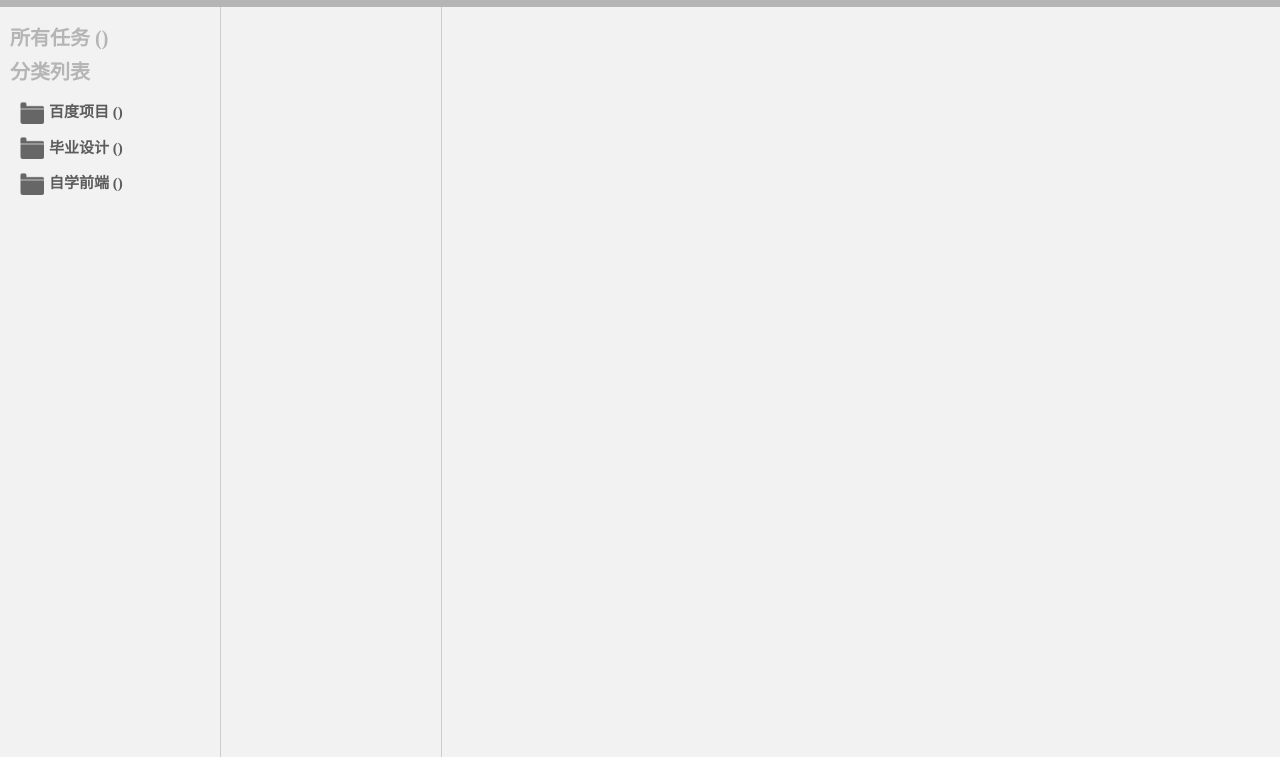
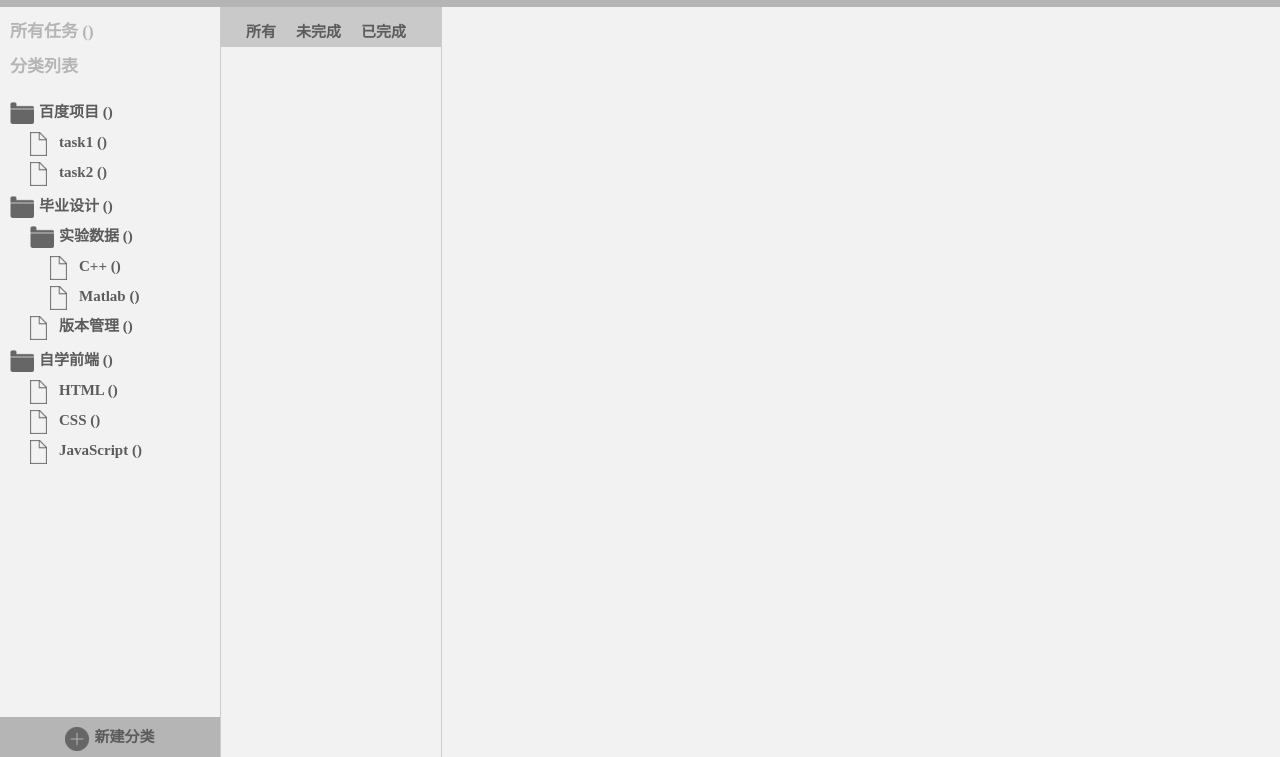
Before and after one commit to KongRain/baidu-tasks, a plain HTML site: page task0003/task0003.html in a window 1280 px wide. Shown: the part 43-800 px from the top of the page. Drawn offline with Linux system fonts and the light colour scheme.

Commit message:
task0003 submission
今天做的

```diff
--- a/task0003/css/style.css
+++ b/task0003/css/style.css
@@ -1,15 +1,15 @@
 * {
     margin: 0;
     padding: 0;
-    font: 12px/1.5 #FF99CC Arial;
+    font: 15px/1.5 #5C5C5C Arial;
 }
 body {
     width: 100%;
     height: 100%;
 }
 h1 {
-    font-size: 20px;
-    margin: 5px 0;
+    font-size: 17px;
+    margin: 10px;
 }
 ul {
     list-style: none;
@@ -34,14 +34,15 @@ a {
     height: 24px;
     margin-right: 5px;
     background: no-repeat;
+    vertical-align: middle;
 }
 .icon.folder {
     -moz-background-image: url(../img/icon/folder.ico);
          background-image: url(../img/icon/folder.ico);
 }
 .icon.doc {
-    -moz-background-image: url(../img/icon/file.ico);
-         background-image: url(../img/icon/file.ico);
+    -moz-background-image: url(../img/icon/file2.ico);
+         background-image: url(../img/icon/file2.ico);
 }
 .icon.ok {
     -moz-background-image: url(../img/icon/ok.ico);
@@ -50,6 +51,10 @@ a {
 .icon.edit {
     -moz-background-image: url(../img/icon/edit.ico);
          background-image: url(../img/icon/edit.ico);
+}
+.icon.add {
+    -moz-background-image: url(../img/icon/add.ico);
+         background-image: url(../img/icon/add.ico);
 }
 .outer {
     width: 100%;
@@ -95,7 +100,6 @@ header .user {
     position: fixed;
     top: 50px;
     bottom: 0;
-    padding: 10px;
     background: #F2F2F2;
     color: #5C5C5C;
     font-size: 15px;
@@ -103,11 +107,11 @@ header .user {
 }
 .main #task-class {
     left: 0;
-    width: 200px;
+    width: 220px;
 }
 .main #task-list {
     left: 221px;
-    width: 200px;
+    width: 220px;
 }
 .main #task-detail {
     right: 0;
@@ -116,16 +120,51 @@ header .user {
 
 .class-list li {
     display: inline-block;
-    vertical-align: middle;
-    margin: 10px;
+    height: 30px;
+    width: 100%;
+    line-height: 30px;
     cursor: pointer;
 }
-.class-list .icon {
-    vertical-align: middle;
+.class-list > li {
+    margin-top: 10px;
 }
-.class-list li + li {
-    margin-top: 0;
+.class-list > li p {
+    text-indent: 10px;
 }
-.class-list ul {
-    display: none;
+.class-list ul > li p {
+    text-indent: 30px;
 }
+.class-list ul ul >li p {
+    text-indent: 50px;
+}
+.addition {
+    position: absolute;
+    bottom: 0;
+    left: 0;
+    background: #B5B5B5;
+    color: #5C5C5C;
+    height: 40px;
+    width: 100%;
+    line-height: 40px;
+    text-align: center;
+    cursor: pointer;
+}
+.head {
+    height: 40px;
+    width: 220px;
+    background: #C9C9C9;
+}
+.head ul {
+    padding: 10px 15px;
+}
+.head li {
+    float: left;
+    display: inline-block;
+    padding: 3px 10px;
+    color: #5C5C5C;
+    font-size: 15px;
+    cursor: pointer;
+}
+.head li:hover {
+    background: #fff;
+}
--- a/task0003/task0003.html
+++ b/task0003/task0003.html
@@ -18,35 +18,43 @@
                 <h1 class="title">所有任务 (<span class="title sum"></span>)</h1>
                 <h1 class="title">分类列表</h1>
                 <ul class="class-list clearfix">
-                    <li><i class="icon folder"></i>百度项目 (<span class="num"></span>)
+                    <li><p><i class="icon folder"></i>百度项目 (<span class="num"></span>)</p>
                         <ul>
-                            <li><i class="icon doc"></i>task1 (<span class="num"></span>)</li>
-                            <li><i class="icon doc"></i>task2 (<span class="num"></span>)</li>
+                            <li><p><i class="icon doc"></i>task1 (<span class="num"></span>)</p></li>
+                            <li><p><i class="icon doc"></i>task2 (<span class="num"></span>)</p></li>
                         </ul>
                     </li>
-                    <li><i class="icon folder"></i>毕业设计 (<span class="num"></span>)
+                    <li><p><i class="icon folder"></i>毕业设计 (<span class="num"></span>)</p>
                         <ul>
-                            <li><i class="icon folder"></i>实验数据 (<span class="num"></span>)
+                            <li><p><i class="icon folder"></i>实验数据 (<span class="num"></span>)</p>
                                 <ul>
-                                    <li><i class="icon doc"></i>C++ (<span class="num"></span>)</li>
-                                    <li><i class="icon doc"></i>Matlab (<span class="num"></span>)</li>
+                                    <li><p><i class="icon doc"></i>C++ (<span class="num"></span>)</p></li>
+                                    <li><p><i class="icon doc"></i>Matlab (<span class="num"></span>)</p></li>
                                 </ul>
                             </li>
-                            <li><i class="icon doc"></i>版本管理 (<span class="num"></span>)</li>
+                            <li><p><i class="icon doc"></i>版本管理 (<span class="num"></span>)</p></li>
                         </ul>
                     </li>
-                    <li><i class="icon folder"></i>自学前端 (<span class="num"></span>)
+                    <li><p><i class="icon folder"></i>自学前端 (<span class="num"></span>)</p>
                         <ul>
-                            <li><i class="icon doc"></i>HTML (<span class="num"></span>)</li>
-                            <li><i class="icon doc"></i>CSS (<span class="num"></span>)</li>
-                            <li><i class="icon doc"></i>JavaScript (<span class="num"></span>)</li>
+                            <li><p><i class="icon doc"></i>HTML (<span class="num"></span>)</p></li>
+                            <li><p><i class="icon doc"></i>CSS (<span class="num"></span>)</p></li>
+                            <li><p><i class="icon doc"></i>JavaScript (<span class="num"></span>)</p></li>
                         </ul>
-
                     </li>
                 </ul>
+                <div class="addition">
+                    <i class="icon add"></i>新建分类
+                </div>
             </div>
             <div id="task-list">
-
+                <div class="head">
+                    <ul class="clearfix">
+                        <li>所有</li>
+                        <li>未完成</li>
+                        <li>已完成</li>
+                    </ul>
+                </div>
             </div>
             <div id="task-detail">
 
```
Also changed, not shown: task0003/img/icon/add.ico (added), task0003/img/icon/add2.ico (added).
